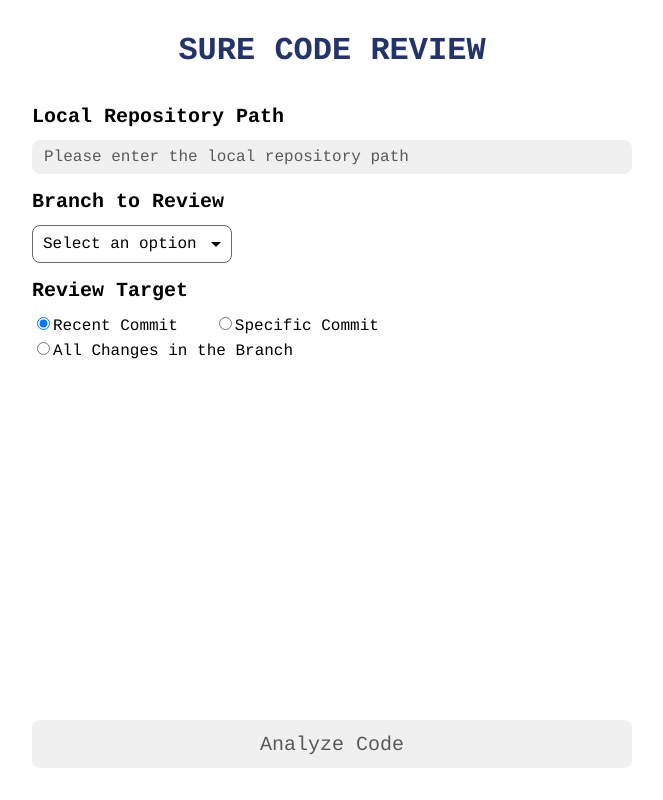
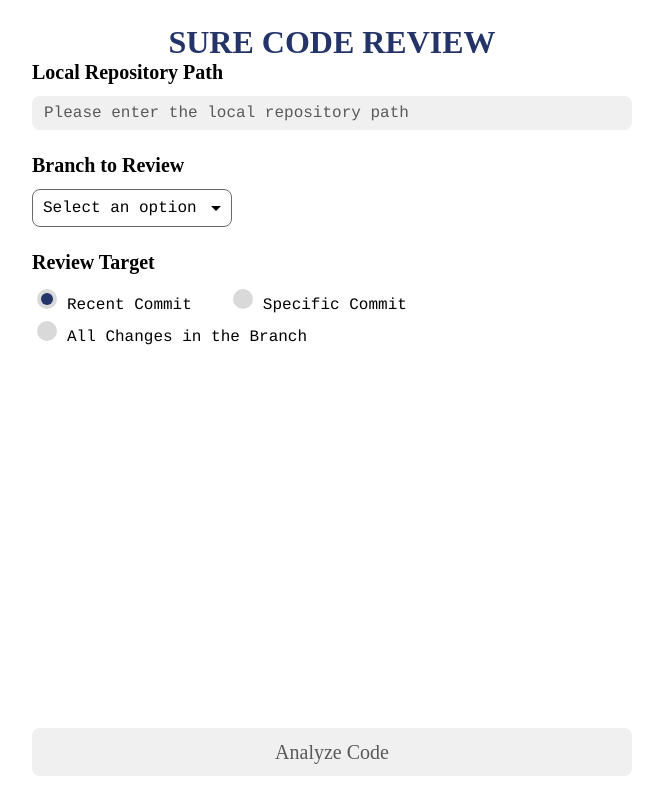
Before and after one commit to surecodereview/SureCodeReview_FE, a React (Vite) app: page / in a window 1280 px wide. Shown: the whole page, without its empty margins (308-971 px from the left). Built offline with nearby package versions, Linux system fonts and the light colour scheme.

Commit message:
feat: 일부 컴포넌트 스타일 수정

```diff
--- a/src/components/common/Button.tsx
+++ b/src/components/common/Button.tsx
@@ -16,7 +16,7 @@ export default Button;
 
 const ButtonWrapper = styled.button`
     width: 100%;
-    height: 48px;
+    min-height: 48px;
     border-radius: 8px;
     background-color: #243469;
     color: #ffffff;
@@ -26,7 +26,11 @@ const ButtonWrapper = styled.button`
     justify-content: center;
     align-items: center;
     cursor: pointer;
+    padding: 8px;
 
+    &:hover {
+        background-color:rgb(17, 25, 53);
+    }
 
     ${props => props.disabled && `
         background-color: #F0F0F0;
--- a/src/components/common/Container.tsx
+++ b/src/components/common/Container.tsx
@@ -4,17 +4,10 @@ export const Container = styled.div`
   max-width: 600px;
   width: 100%;
   height: 100%;
-  padding: 2rem 0 2rem 0;
+  padding: 1.5rem 0 1.5rem 0;
   display: flex;
   flex-direction: column;
   justify-content: space-between;
-  gap: 36px;
+  gap: 34px;
   box-sizing: border-box;
-
-  > div {
-        display: flex;
-        flex-direction: column;
-        justify-content: space-between;
-        gap: 36px;
-   }
 `;
--- a/src/components/common/Dropdown.tsx
+++ b/src/components/common/Dropdown.tsx
@@ -41,26 +41,40 @@ const SelectContainer = styled.div`
     max-width: 200px;
 `;
 
-const Selected = styled.div`
+const Selected = styled.div<{ disabled: boolean }>`
     height: 16px;
+    border-radius: 8px;
     border: 1px solid #696969;
-    border-radius: 8px;
     padding: 10px;
-    background-color:#ffffff;
+    background-color: #ffffff;
     border-radius: 8px;
     cursor: pointer;
     display: flex;
     justify-content: space-between;
     align-items: center;
+    font-family: 'Courier', sans-serif;
+
+    ${props => props.disabled && `
+        border: 1px solid rgb(220, 220, 220);
+        background-color:rgb(220, 220, 220);
+        color:rgb(131, 131, 131);
+        cursor: not-allowed;
+    `}
 `;
 
-const Arrow = styled.div<{ isOpen: boolean }>`
+const Arrow = styled.div<{ isOpen: boolean, disabled: boolean }>`
     width: 0;
     height: 0;
     border-left: 5px solid transparent;
     border-right: 5px solid transparent;
-    border-top: 5px solid #000;
+    border-top: 5px solid #000000;
     transform: ${({ isOpen }) => (isOpen ? 'rotate(180deg)' : 'rotate(0deg)')};
+
+    ${props => props.disabled && `
+        border-left: 5px solid transparent;
+        border-right: 5px solid transparent;
+        border-top: 5px solid #b3b3b3;
+    `}
 `;
 
 const OptionListContainer = styled.div`
@@ -68,7 +82,8 @@ const OptionListContainer = styled.div`
     top: 100%;
     left: 0;
     right: 0;
-    background-color: white;
+    background-color: #ffffff;
+    border: 1px solid #696969;
     border-radius: 8px;
     box-shadow: 0 2px 10px rgba(0, 0, 0, 0.1);
     z-index: 10; // Ensure it appears above other elements
@@ -77,9 +92,18 @@ const OptionListContainer = styled.div`
 const Option = styled.div`
     padding: 10px;
     cursor: pointer;
+    font-family: 'Courier', sans-serif;
 
     &:hover {
         background-color: #f0f0f0; // Hover effect
         color: #000; // Change text color on hover
     }
+
+    &:first-of-type {
+        border-radius: 8px 8px 0 0;
+    }
+
+    &:last-of-type {
+        border-radius: 0 0 8px 8px;
+    }
 `;
--- a/src/components/review/Code.tsx
+++ b/src/components/review/Code.tsx
@@ -31,15 +31,16 @@ export const Code = ({ children, color, copy }: CodeProps) => {
 }
 
 const CodeWrapper = styled.pre<{ $fColor?: string }>`
-    background-color: #F0F0F0;
     border-radius: 8px;
     width: 100%;
     padding: 5px;
     position: relative;
+    padding: 0;
 
     code {
         font-weight: 600;
         color: ${props => props.$fColor ?? '#000000'};
+        background-color: #303030;
     }
 
     button {
--- a/src/components/review/ReviewToggle.tsx
+++ b/src/components/review/ReviewToggle.tsx
@@ -54,13 +54,21 @@ const ToggleTitle = styled.div`
 const ReviewInfo = styled.div`
     display: flex;
     gap: 28px;
+    padding: 4px 12px;
     flex-grow: 1;
     width: 90%;
+    font-family: 'Courier';
+
+    span:nth-of-type(1) {
+        font-weight: 600;
+        color: #E24848;
+    }
 
     span:nth-of-type(2) {
         white-space: nowrap;
         overflow: hidden;
         text-overflow: ellipsis;
+        font-weight: 400;
     }
 `;
 
@@ -68,6 +76,8 @@ const ToggleContent = styled.div`
     display: flex;
     flex-direction: column;
     margin-top: 16px;
+    padding: 0 12px 12px 12px;
+    font-family: 'Pretendard';
 `;
 
 export default ReviewToggle;
--- a/src/globalStyles.ts
+++ b/src/globalStyles.ts
@@ -10,7 +10,7 @@ export const globalStyles = css`
   }
 
   body {
-    font-family: 'Courier', monospace;
+    font-family: 'Pretendard' sans-serif;
     -ms-overflow-style: none;
     scrollbar-width: none;
   }
@@ -20,7 +20,12 @@ export const globalStyles = css`
   }
 
   pre {
+  	padding: 12px 16px;
     margin: 0;
+  	border: none;
+  	border-radius: 4px;
+    background-color: #e9ecef;
+    position: relative;
   }
 
   code {
@@ -30,7 +35,7 @@ export const globalStyles = css`
     background-color: #e9ecef;
     font-size: 0.8rem;
     line-height: 1.5;
-    font-family: "Pretendard", "Courier", sans-serif;
+    font-family: "Courier", sans-serif;
   }
 
   button {
--- a/src/pages/ReviewPage.tsx
+++ b/src/pages/ReviewPage.tsx
@@ -55,27 +55,23 @@ export default ReviewPage;
 const Result = styled.div`
     display: flex;
     flex-direction: column;
+    align-content: flex-start;
     gap: 8px;
-    height: 550px;
     overflow-y: auto;
-    -ms-overflow-style: none;
     scrollbar-width: none;
-
-    &::-webkit-scrollbar {
-        display: none;
-    }
+    flex: 1;
 `
 
 const BranchInfo = styled.div`
     display: flex;
     align-items: center;
-    gap: 8px;
+    gap: 12px;
 
     pre {
         width: fit-content;
     }
 `
-const ReviewOtherCode = styled.a`
+const ReviewOtherCode = styled.button`
     display: flex;
     align-items: center;
     gap:8px;
@@ -89,6 +85,6 @@ const ReviewOtherCode = styled.a`
         color: #4A7DFF;
         text-decoration: underline;
         text-decoration-color: #4A7DFF;
-        font-size: 20px;
+        font-size: 16px;
     }
 `
--- a/src/pages/SettingPage.tsx
+++ b/src/pages/SettingPage.tsx
@@ -158,21 +158,51 @@ const SettingPage = () => {
 export default SettingPage;
 
 const Content = styled.div`
-  height: 500px;
+  flex: 1;
   overflow-y: auto;
   display: flex;
   flex-direction: column;
-  gap: 16px;
+  justify-content: flex-start;
+  gap: 24px;
+  scrollbar-width: none;
 `
-
 
 const Target = styled.div`
   display: flex;
+  align-items: center;
   gap: 2px;
   cursor: pointer;
+  font-family: 'Courier', sans-serif;
+  font-size: 1rem;
 
   label, input {
     cursor: pointer;
+  }
+
+  input[type="radio"] {
+    appearance: none;
+    width: 20px;
+    height: 20px;
+    border: 2px solid #D9D9D9;
+    border-radius: 50%;
+    margin-right: 10px;
+    background-color: #D9D9D9;
+
+    &:checked {
+      position: relative;
+
+      &::after {
+        content: '';
+        width: 12px;
+        height: 12px;
+        background-color: #243469;
+        border-radius: 50%;
+        position: absolute;
+        top: 50%;
+        left: 50%;
+        transform: translate(-50%, -50%);
+      }
+    }
   }
 `
 
@@ -188,18 +218,23 @@ const CommitList = styled.div`
   overflow-y: auto;
   display: flex;
   flex-direction: column;
-  height: 156px;
-  padding: 16px;
+  min-height: 56px;
+  max-height: 132px;
+  padding: 12px 16px;
+  gap: 4px;
 
   label {
     display: flex;
     align-items: center;
     width: 100%;
+    font-family: 'Courier', sans-serif;
+    cursor: pointer;
 
     span {
       &:nth-of-type(1) {
         display: inline-block;
         min-width: 80px;
+        font-weight: 600;
       }
 
       &:nth-of-type(2) {
@@ -211,3 +246,8 @@ const CommitList = styled.div`
     }
   }
 `
+
+const EmptyMessage = styled.span`
+  font-size: 14px;
+  color:rgb(103, 103, 103);
+`
```
